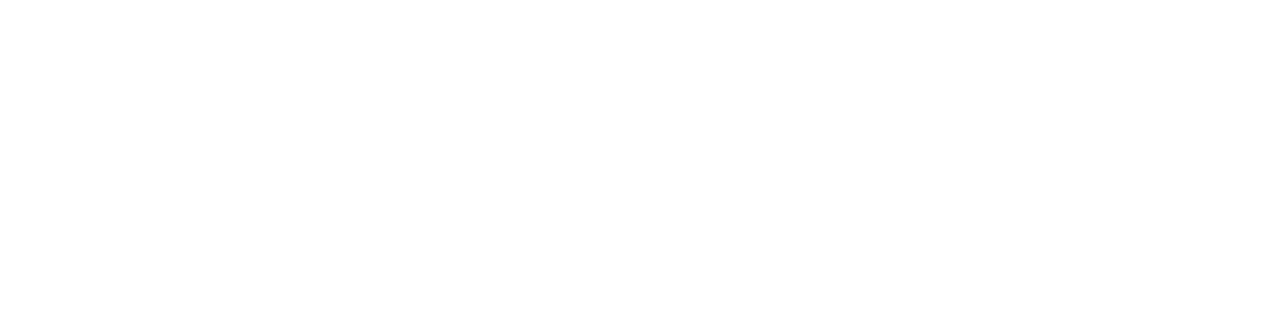
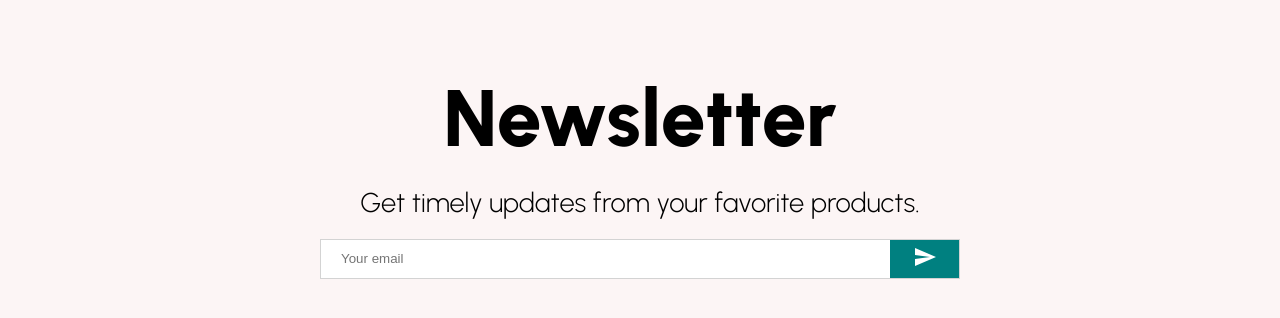
Before and after one commit to TimothyAttah/E-commerce-app, a React (Create React App) app in the folder client/: page / in a window 1280 px wide. Shown: the part 2362-2680 px from the top of the page. Before the commit the page ends 2296 px from the top, so only its background shows below. Built offline with nearby package versions, Linux system fonts and the light colour scheme; no server answers.

Commit message:
Created announcement section

```diff
--- /dev/null
+++ b/client/src/components/Newsletter.jsx
@@ -0,0 +1,64 @@
+import React from 'react';
+import { Send } from '@material-ui/icons';
+import styled from 'styled-components';
+import { mobile } from '../responsive';
+
+const Container = styled.div`
+  height: 60vh;
+  background-color: #fcf5f5;
+  display: flex;
+  align-items: center;
+  justify-content: center;
+  flex-direction: column;
+`;
+const Title = styled.h1`
+font-size: 5rem;
+margin-bottom: 20px;
+${mobile( {
+    fontSize: '3.5rem'
+  })}
+`;
+const Description = styled.div`
+	font-size: 1.7em;
+	font-weight: 300;
+	margin-bottom: 20px;
+	${mobile({
+    textAlign: 'center',
+  })}
+`;
+const InputContainer = styled.div`
+	width: 50%;
+	height: 40px;
+	background-color: white;
+	display: flex;
+	justify-content: space-between;
+	border: 1px solid lightgray;
+	${mobile({
+    width: '80%',
+  })}
+`;
+const Input = styled.input`
+  flex: 8;
+  padding-left: 20px;
+`;
+const Button = styled.button`
+  flex: 1;
+  border: none;
+  background-color: teal;
+  color: white;
+`;
+
+export const Newsletter = () => {
+  return (
+    <Container>
+      <Title>Newsletter</Title>
+      <Description>
+        Get timely updates from your favorite products.
+      </Description>
+      <InputContainer>
+        <Input placeholder="Your email" />
+        <Button><Send /></Button>
+      </InputContainer>
+    </Container>
+  );
+};
--- a/client/src/pages/home/Home.jsx
+++ b/client/src/pages/home/Home.jsx
@@ -2,6 +2,7 @@
 import { Announcement } from '../../components/Announcement'
 import { Categories } from '../../components/category/Categories'
 import { Navbar } from '../../components/nav/Navbar'
+import { Newsletter } from '../../components/Newsletter'
 import { Products } from '../../components/products/Products'
 import { Slider } from '../../components/slider/Slider'
 
@@ -13,6 +14,7 @@
       <Slider />
       <Categories />
       <Products />
+      <Newsletter />
     </div>
   )
 }
```
